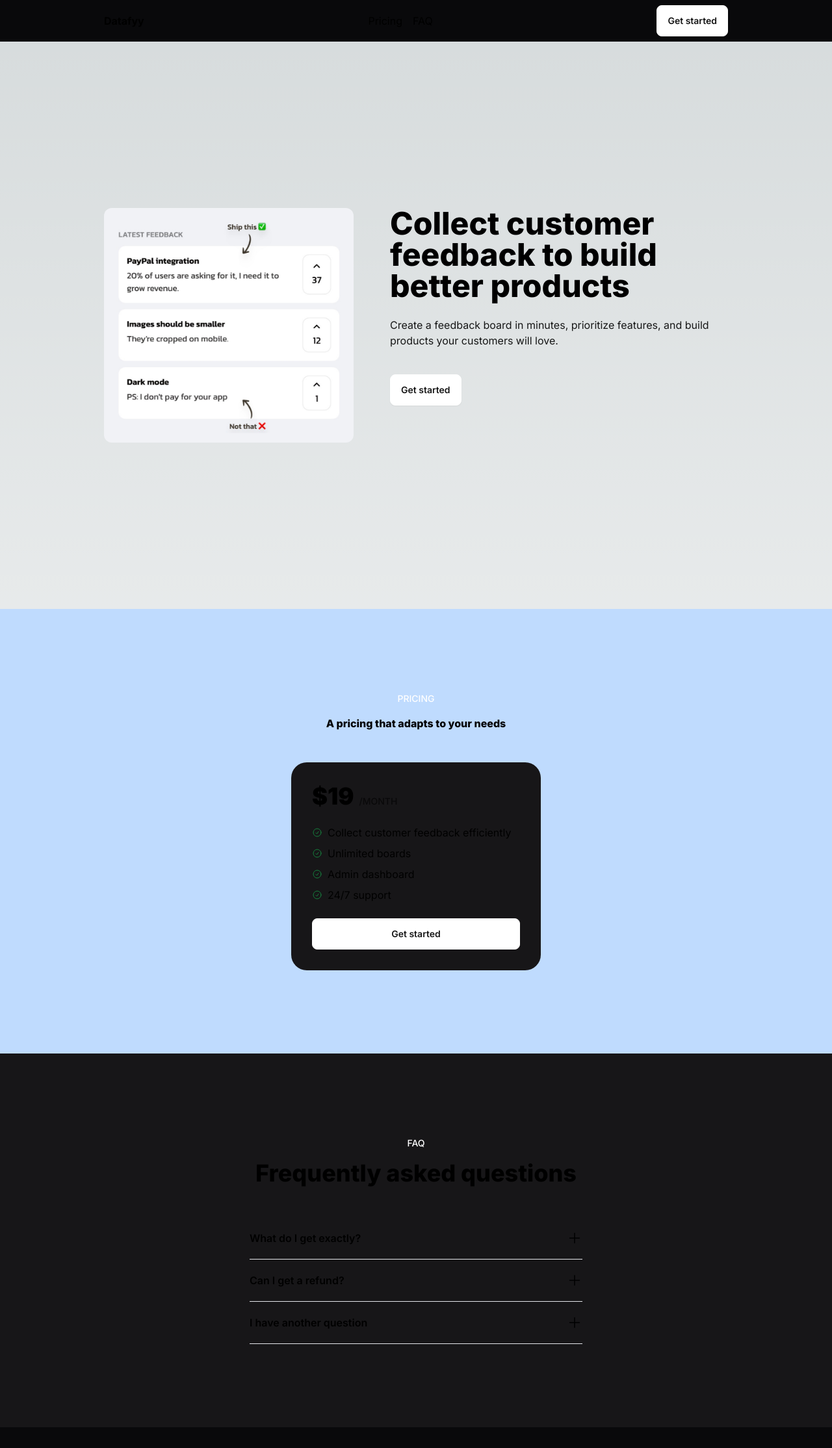
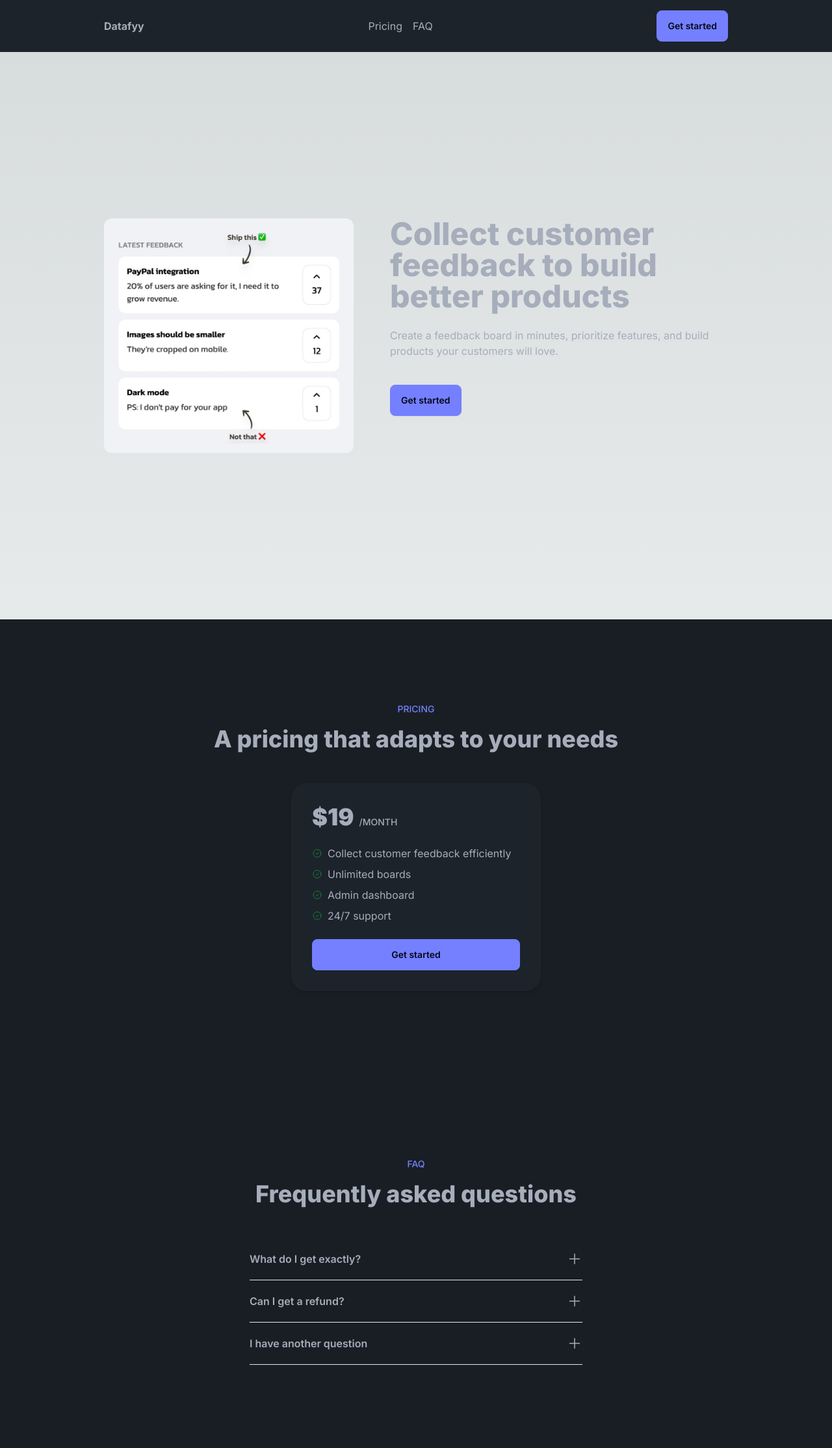
Before and after one commit to Joshthdev/my-app, a Next.js app: page / in a window 1280 px wide. Shown: the whole page at 65% size. Before the commit the page ends 2196 px from the top, so only its background shows below. Built offline with nearby package versions, Linux system fonts and the light colour scheme; no server answers.

Commit message:
theme changes

```diff
--- a/app/layout.tsx
+++ b/app/layout.tsx
@@ -16,7 +16,7 @@ export default function RootLayout({
   children: React.ReactNode;
 }>) {
   return (
-		<html lang="en" data-theme="luxury" className="scroll-smooth">
+		<html lang="en" data-theme="dark" className="scroll-smooth">
 			<body className={inter.className}>
 				<div>
 					<Toaster />
--- a/app/page.tsx
+++ b/app/page.tsx
@@ -3,12 +3,10 @@ import ListItem from "../components/ListItem";
 import FAQListItem from "../components/FAQListItem";
 import productDemo from "@/app/productDemo.jpeg";
 import Image from "next/image";
-import {auth} from "@/auth"
-
+import { auth } from "@/auth";
 
 export default async function Home() {
-
-	const session = await auth()
+	const session = await auth();
 
 	const pricing = [
 		"Collect customer feedback efficiently",
@@ -16,23 +14,31 @@ export default async function Home() {
 		"Admin dashboard",
 		"24/7 support",
 	];
+
 	return (
 		<main>
 			{/* HEADER */}
 			<section className="bg-base-100">
-				<div className="flex justify-between items-center px-8 py-2 max-w-5xl mx-auto">
-					<div className="font-bold">Datafyy</div>
+				<div className="flex justify-between items-center px-8 py-4 max-w-5xl mx-auto">
+					<div className="font-bold text-base-content">Datafyy</div>
 					<div className="space-x-4 max-md:hidden">
-						<a className="link link-hover" href="#pricing">
+						<a
+							className="link link-hover text-base-content hover:text-primary"
+							href="#pricing"
+						>
 							Pricing
 						</a>
-						<a className="link link-hover" href="#faq">
+						<a
+							className="link link-hover text-base-content hover:text-primary"
+							href="#faq"
+						>
 							FAQ
 						</a>
 					</div>
 					<ButtonLogin session={session} extraStyle="w-86" />
 				</div>
 			</section>
+
 			{/* HERO */}
 			<section className="text-center lg:text-left py-64 px-8 max-w-5xl mx-auto flex flex-col lg:flex-row gap-14 items-center lg:items-start">
 				<Image
@@ -42,10 +48,10 @@ export default async function Home() {
 				/>
 
 				<div>
-					<h1 className="text-4xl lg:text-5xl font-extrabold mb-6">
+					<h1 className="text-4xl lg:text-5xl font-extrabold text-base-content mb-6">
 						Collect customer feedback to build better products
 					</h1>
-					<div className="opacity-90 mb-10">
+					<div className="text-neutral-content mb-10">
 						Create a feedback board in minutes, prioritize features, and build
 						products your customers will love.
 					</div>
@@ -54,24 +60,24 @@ export default async function Home() {
 			</section>
 
 			{/* PRICING */}
-			<section className="bg-blue-200" id="pricing">
+			<section className="bg-base-200" id="pricing">
 				<div className="py-32 px-8 max-w-3xl mx-auto text-center">
-					<p className="text-sm uppercase font-medium text-center text-primary mb-4">
+					<p className="text-sm uppercase font-medium text-primary mb-4">
 						Pricing
 					</p>
-					<h2 className="text-3xllg:text-4xl font-extrabold mb-12 text-center">
+					<h2 className="text-3xl lg:text-4xl font-extrabold text-base-content mb-12">
 						A pricing that adapts to your needs
 					</h2>
 
-					<div className="p-8 bg-base-200 max-w-96 rounded-3xl mx-auto space-y-6">
+					<div className="p-8 bg-base-100 shadow-md max-w-96 rounded-3xl mx-auto space-y-6">
 						<div className="flex gap-2 items-baseline">
-							<div className="text-4xl font-black">$19</div>
-							<div className="uppercase text-sm font-medium opacity-60">
+							<div className="text-4xl font-black text-base-content">$19</div>
+							<div className="uppercase text-sm font-medium text-neutral-content">
 								/month
 							</div>
 						</div>
 
-						<ul className="space-y-2">
+						<ul className="space-y-2 text-base-content">
 							{pricing.map((item) => (
 								<ListItem key={item} priceitem={item} />
 							))}
@@ -85,29 +91,29 @@ export default async function Home() {
 			{/* FAQ */}
 			<section className="bg-base-200" id="faq">
 				<div className="px-8 py-32 max-w-3xl mx-auto">
-					<p className="text-sm uppercase font-medium text-center text-primary mb-4">
+					<p className="text-sm uppercase font-medium text-primary mb-4 text-center">
 						FAQ
 					</p>
-					<h2 className="text-3xl lg:text-4xl font-extrabold mb-12 text-center">
+					<h2 className="text-3xl lg:text-4xl font-extrabold text-base-content mb-12 text-center">
 						Frequently asked questions
 					</h2>
 
-					<ul className="max-w-lg mx-auto">
+					<ul className="max-w-lg mx-auto text-base-content">
 						{[
 							{
 								question: "What do I get exactly?",
 								answer:
-									"“An all-in-one solution to boost productivity and gain deeper customer insights.”",
+									"An all-in-one solution to boost productivity and gain deeper customer insights.",
 							},
 							{
 								question: "Can I get a refund?",
 								answer:
-									"“Refunds are available after a 48-hour processing period.”",
+									"Refunds are available after a 48-hour processing period.",
 							},
 							{
 								question: "I have another question",
 								answer:
-									"“For any additional questions, our 24/7 support team is always here to help.”",
+									"For any additional questions, our 24/7 support team is always here to help.",
 							},
 						].map((qa) => (
 							<FAQListItem key={qa.question} qa={qa} />
--- a/tailwind.config.ts
+++ b/tailwind.config.ts
@@ -23,7 +23,6 @@ const config: Config = {
       "cupcake",
       "bumblebee",
       "emerald",
-      "corporate",
       "synthwave",
       "retro",
       "cyberpunk",
```
